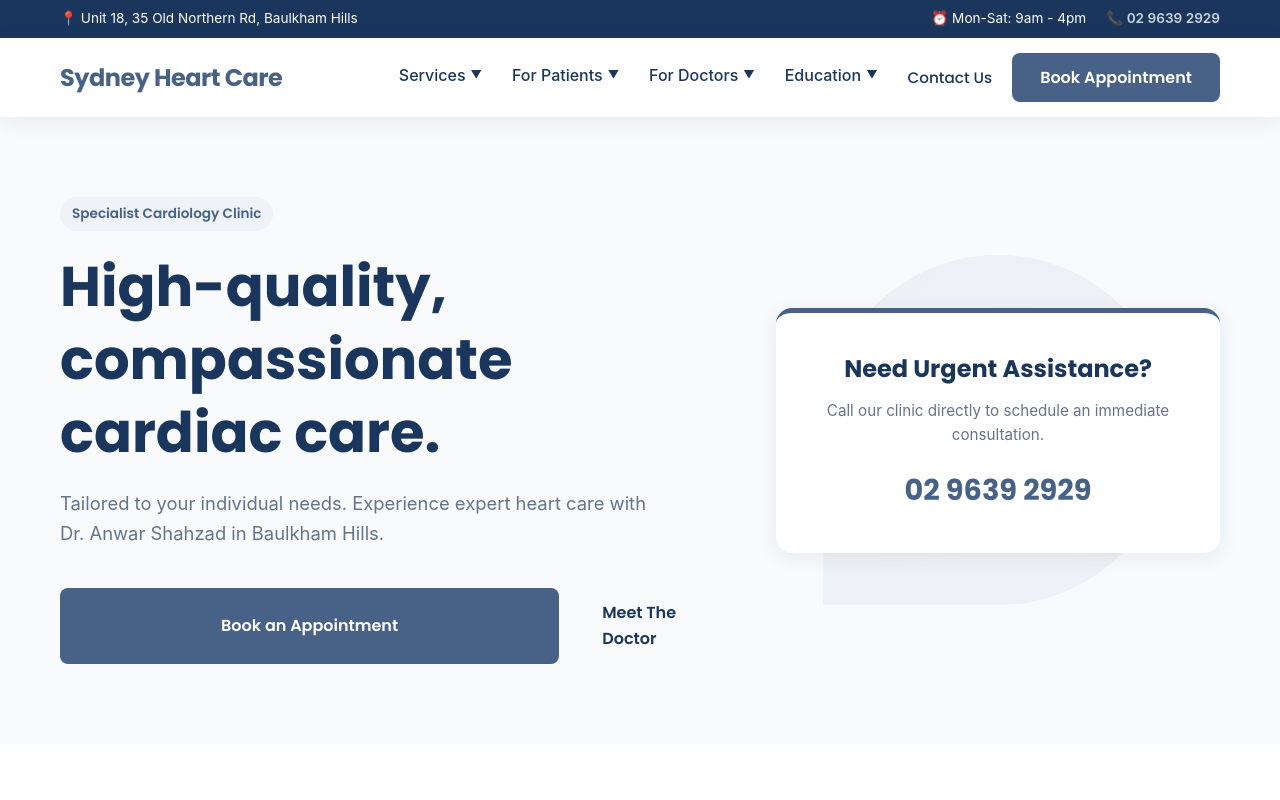
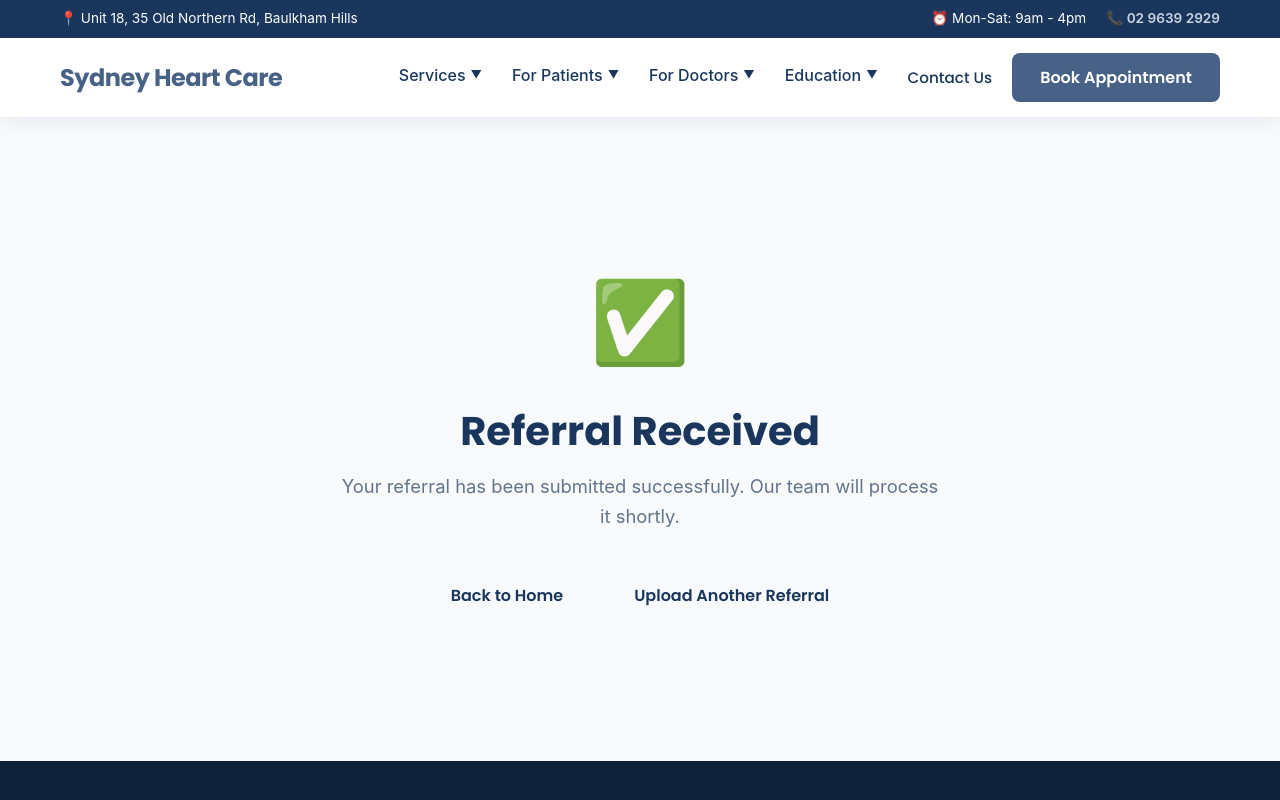
Before and after one commit to Vvk0105/Sydney_Heart_Care_Public, a React (Vite) app: page /referral-success in a window 1280 px wide. Before the commit this address led to /. Shown: the top 800 px of the page. Built offline with nearby package versions, Linux system fonts and the light colour scheme; no server answers.

Commit message:
referal success page done

```diff
--- a/src/App.jsx
+++ b/src/App.jsx
@@ -23,6 +23,7 @@
 import EducationalContentPage from './pages/EducationalContentPage';
 import UploadReportsPage from './pages/UploadReportsPage';
 import UploadReferralPage from './pages/UploadReferralPage';
+import ReferralSuccessPage from './pages/ReferralSuccessPage';
 import './App.css';
 
 function App() {
@@ -62,6 +63,7 @@
                 {/* Upload Pages */}
                 <Route path="/upload-reports" element={<UploadReportsPage />} />
                 <Route path="/upload-referral" element={<UploadReferralPage />} />
+                <Route path="/referral-success" element={<ReferralSuccessPage />} />
 
                 <Route path="*" element={<Navigate to="/" replace />} />
             </Routes>
--- /dev/null
+++ b/src/pages/ReferralSuccessPage.jsx
@@ -0,0 +1,58 @@
+import React from 'react';
+import { Link, useLocation } from 'react-router-dom';
+import PageLayout from '../components/PageLayout';
+
+const ReferralSuccessPage = () => {
+    const location = useLocation();
+    const { type } = location.state || { type: 'generic' };
+
+    const isPatient = type === 'patient';
+    const isDoctor = type === 'doctor';
+
+    return (
+        <PageLayout currentPage="">
+            <section className="hero">
+                <div className="container">
+                    <div className="fade-in text-center" style={{ maxWidth: '700px', margin: '0 auto', padding: '60px 0' }}>
+                        <div style={{ fontSize: '5rem', marginBottom: '20px' }}>✅</div>
+                        <h2 className="hero-title" style={{ fontSize: '2.5rem', marginBottom: '15px' }}>
+                            {isDoctor ? 'Referral Submitted' : 'Referral Received'}
+                        </h2>
+                        <p className="hero-subtitle" style={{ marginBottom: '40px', maxWidth: '600px', margin: '0 auto' }}>
+                            {isPatient && (
+                                "Thank you! Your GP referral has been uploaded successfully. Our team will contact you soon to schedule your appointment."
+                            )}
+                            {isDoctor && (
+                                "Thank you for your referral. We will contact the patient shortly to arrange an appointment."
+                            )}
+                            {(!isPatient && !isDoctor) && (
+                                "Your referral has been submitted successfully. Our team will process it shortly."
+                            )}
+                        </p>
+                        <div style={{ display: 'flex', gap: '15px', justifyContent: 'center', flexWrap: 'wrap', marginTop: '40px' }}>
+                            {isPatient && (
+                                <Link to="/book" className="btn btn-primary">
+                                    Book Appointment Now
+                                </Link>
+                            )}
+                            <Link to="/" className="btn btn-outline">
+                                Back to Home
+                            </Link>
+                            {isDoctor ? (
+                                <Link to="/doctors/refer-patient" className="btn btn-outline">
+                                    Submit Another Referral
+                                </Link>
+                            ) : (
+                                <Link to="/upload-referral" className="btn btn-outline">
+                                    Upload Another Referral
+                                </Link>
+                            )}
+                        </div>
+                    </div>
+                </div>
+            </section>
+        </PageLayout>
+    );
+};
+
+export default ReferralSuccessPage;
--- a/src/pages/UploadReferralPage.jsx
+++ b/src/pages/UploadReferralPage.jsx
@@ -1,9 +1,10 @@
 import React, { useState } from 'react';
-import { Link } from 'react-router-dom';
+import { Link, useNavigate } from 'react-router-dom';
 import PageLayout from '../components/PageLayout';
 import { referralAPI } from '../services/api';
 
 const UploadReferralPage = () => {
+    const navigate = useNavigate();
     const [formData, setFormData] = useState({
         patient_name: '',
         medicare_number: '',
@@ -14,7 +15,6 @@
         preferred_appointment: ''
     });
     const [file, setFile] = useState(null);
-    const [submitted, setSubmitted] = useState(false);
     const [loading, setLoading] = useState(false);
     const [error, setError] = useState('');
 
@@ -41,7 +41,7 @@
                 data.append('referral_file', file);
             }
             await referralAPI.submit(data);
-            setSubmitted(true);
+            navigate('/referral-success', { state: { type: 'patient' } });
         } catch (err) {
             console.error('Referral upload error:', err);
             setError('Failed to upload referral. Please try again or contact the clinic directly.');
@@ -49,32 +49,6 @@
             setLoading(false);
         }
     };
-
-    if (submitted) {
-        return (
-            <PageLayout currentPage="">
-                <section className="hero">
-                    <div className="container">
-                        <div className="fade-in text-center" style={{ maxWidth: '700px', margin: '0 auto' }}>
-                            <div style={{ fontSize: '4rem', marginBottom: '20px' }}>✅</div>
-                            <h2 className="hero-title" style={{ fontSize: '2.5rem' }}>Referral Received</h2>
-                            <p className="hero-subtitle" style={{ marginBottom: '30px' }}>
-                                Thank you! Your GP referral has been uploaded successfully. Our team will contact you soon to schedule your appointment.
-                            </p>
-                            <div style={{ display: 'flex', gap: '15px', justifyContent: 'center', flexWrap: 'wrap' }}>
-                                <Link to="/book" className="btn btn-primary">
-                                    Book Appointment Now
-                                </Link>
-                                <button onClick={() => { setSubmitted(false); setFile(null); }} className="btn btn-outline">
-                                    Upload Another Referral
-                                </button>
-                            </div>
-                        </div>
-                    </div>
-                </section>
-            </PageLayout>
-        );
-    }
 
     return (
         <PageLayout currentPage="">
--- a/src/pages/doctors/ReferPatientPage.jsx
+++ b/src/pages/doctors/ReferPatientPage.jsx
@@ -1,8 +1,10 @@
 import React, { useState } from 'react';
+import { useNavigate } from 'react-router-dom';
 import PageLayout from '../../components/PageLayout';
 import { referralAPI } from '../../services/api';
 
 const ReferPatientPage = () => {
+    const navigate = useNavigate();
     const [formData, setFormData] = useState({
         gp_name: '',
         gp_practice: '',
@@ -17,7 +19,6 @@
         clinical_notes: '',
     });
     const [files, setFiles] = useState([]);
-    const [submitted, setSubmitted] = useState(false);
     const [loading, setLoading] = useState(false);
     const [error, setError] = useState('');
 
@@ -48,7 +49,7 @@
                 data.append('referral_file', files[0]);
             }
             await referralAPI.submit(data);
-            setSubmitted(true);
+            navigate('/referral-success', { state: { type: 'doctor' } });
         } catch (err) {
             console.error('Referral submission error:', err);
             setError('Failed to submit referral. Please try again or contact the clinic directly.');
@@ -56,27 +57,6 @@
             setLoading(false);
         }
     };
-
-    if (submitted) {
-        return (
-            <PageLayout currentPage="">
-                <section className="hero">
-                    <div className="container">
-                        <div className="fade-in text-center" style={{ maxWidth: '600px', margin: '0 auto' }}>
-                            <div style={{ fontSize: '4rem', marginBottom: '20px' }}>✅</div>
-                            <h2 className="hero-title" style={{ fontSize: '2.5rem' }}>Referral Submitted</h2>
-                            <p className="hero-subtitle">
-                                Thank you for your referral. We will contact the patient shortly to arrange an appointment.
-                            </p>
-                            <button onClick={() => setSubmitted(false)} className="btn btn-primary" style={{ marginTop: '30px' }}>
-                                Submit Another Referral
-                            </button>
-                        </div>
-                    </div>
-                </section>
-            </PageLayout>
-        );
-    }
 
     return (
         <PageLayout currentPage="">
```
